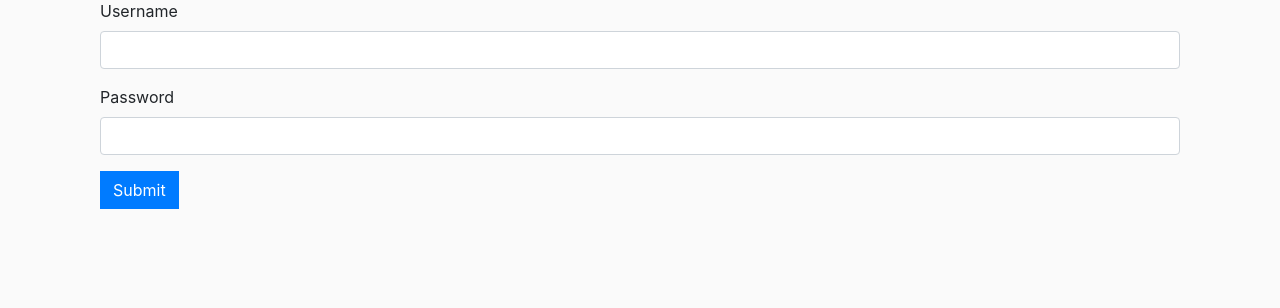
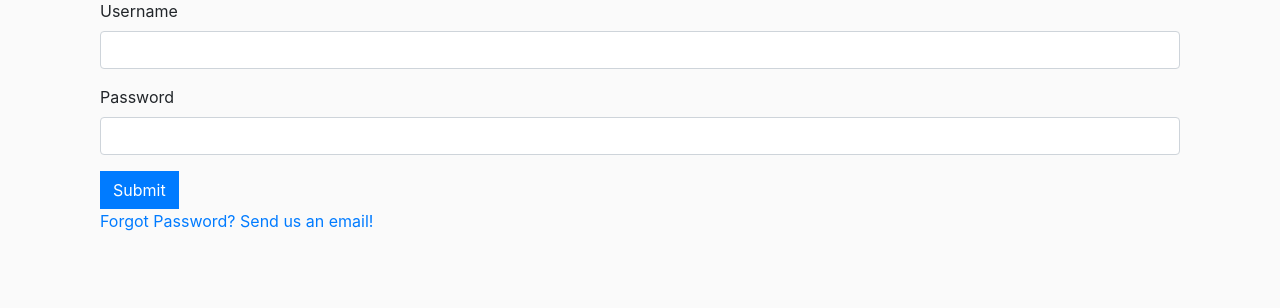
Before and after one commit to rwahdan2022/maha2022, a Django app: page /customers/login_user/ in a window 1280 px wide. Shown: the part 492-800 px from the top of the page. Run offline with Django 3.2, Linux system fonts and the light colour scheme; some libraries are stand-ins or nearby versions.

Commit message:
Initial Heroku commit_final

```diff
--- a/customers/templates/authenticate/login.html
+++ b/customers/templates/authenticate/login.html
@@ -22,8 +22,8 @@
 			    <input type="password" class="form-control" name="password">
 			  </div>
 			  <button type="submit" class="btn btn-primary">Submit</button>
-
 			</form>
+			<a href="{% url 'about-me' %}">Forgot Password? Send us an email!</a>
 		</div>
 	</div>
 {% endblock content %}
```
